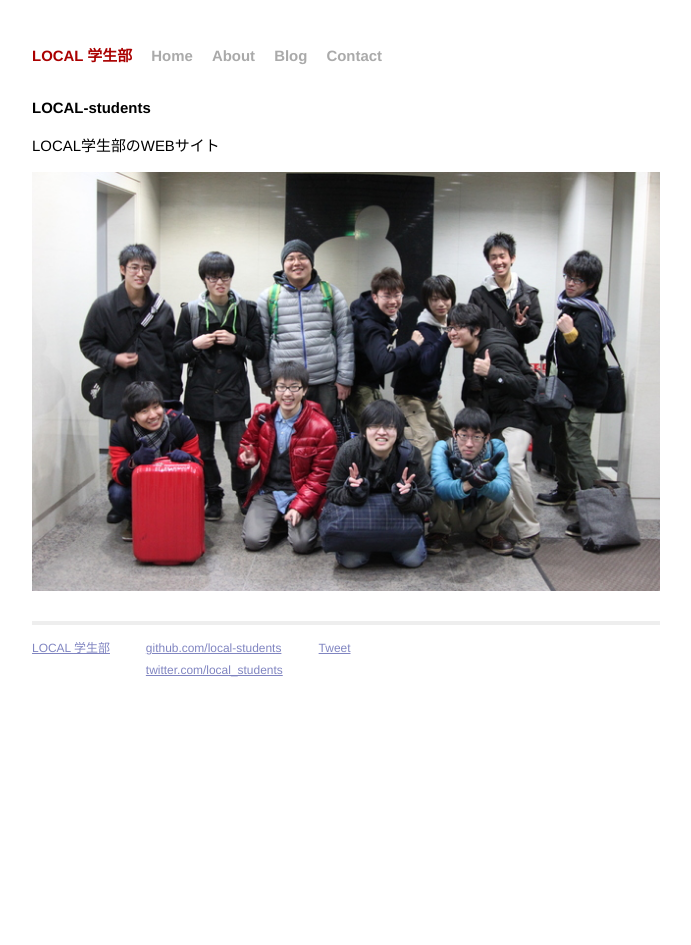
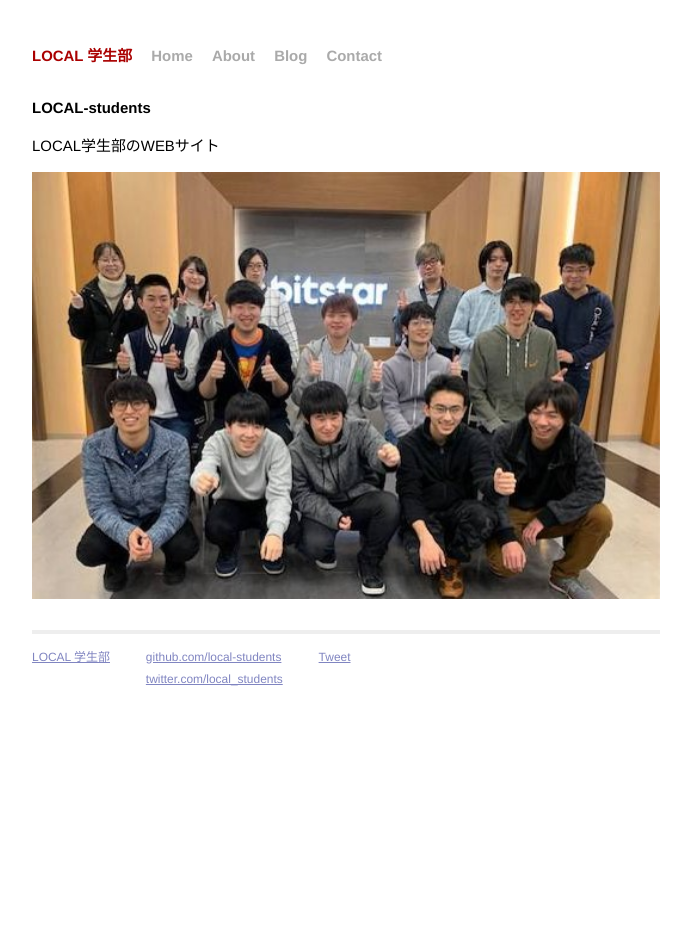
Before and after one commit to local-students/local-students.github.io, a Jekyll site: the page built from index.html, in a window 1280 px wide. Shown: the whole page, without its empty margins (294-985 px from the left). Built offline with Jekyll 4.4.1, drawn with Linux system fonts in a browser that asks for light colours; comment, search, counter and statistics services are not loaded.

Commit message:
トップページの画像を更新

```diff
--- a/index.html
+++ b/index.html
@@ -6,5 +6,5 @@
 <div id="home">
   <h1>LOCAL-students</h1>
   <p>LOCAL学生部のWEBサイト</p>
-  <img src="/static/img/resized_img_1073.jpg" width="100%" height="auto">
+  <img src="/static/img/home_img.jpg" width="100%" height="auto">
 </div>
```
Also changed, not shown: static/img/home_img.jpg (added).
